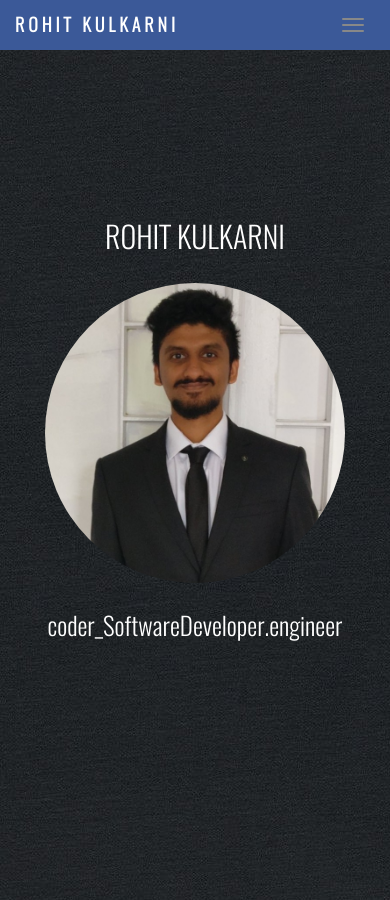
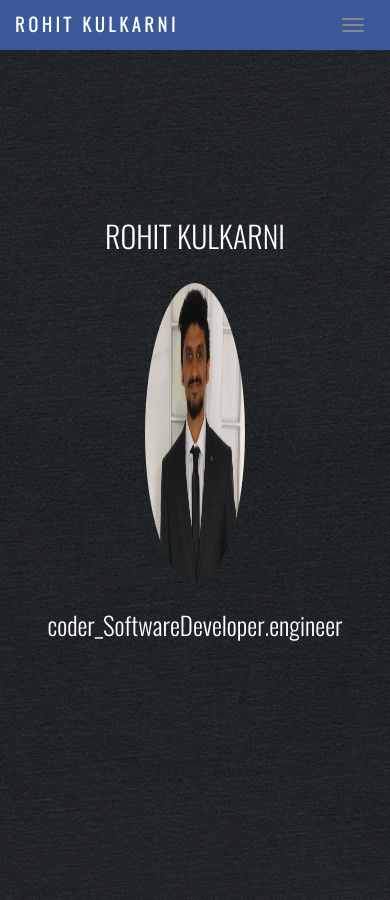
Before and after one commit to rohitk10/rohitk10.github.io, a Jekyll site: the page built from index.html, in a window 390 px wide and 900 px high. Built offline with Jekyll 4.4.1, drawn with Linux system fonts in a browser that asks for light colours; grey boxes are pictures that could not be loaded.

Commit message:
Update index.html

```diff
--- a/index.html
+++ b/index.html
@@ -60,6 +60,14 @@ layout: default
 @font-face{
    font-family:"Oswald-Light";
    src: url(Oswald-Light.ttf)
+ }
+
+	@media only screen and (max-width: 481px){
+  #main_photo
+  {
+  	width: 100px;
+  	height: 100px;
+  }
  }
  *
  {
```
